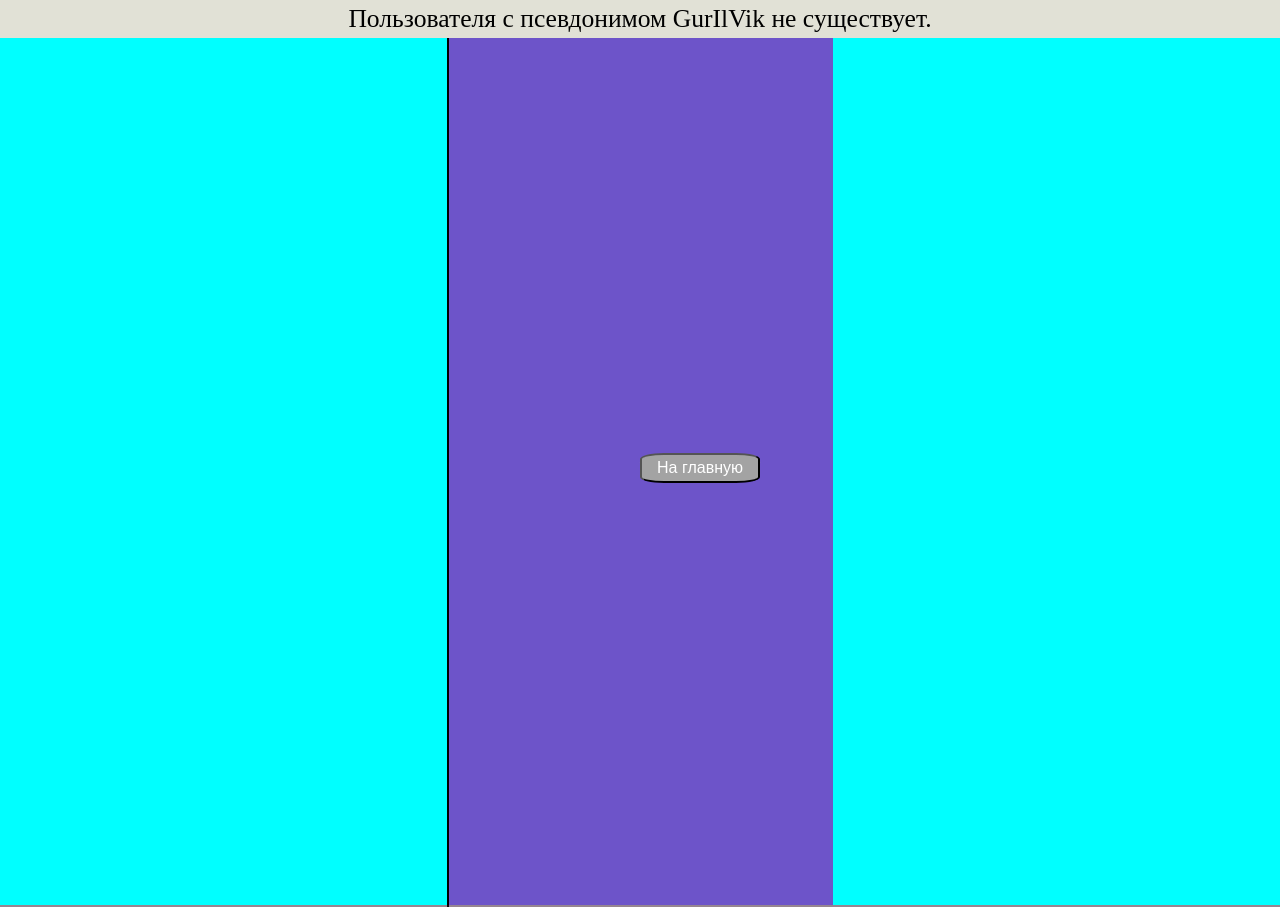
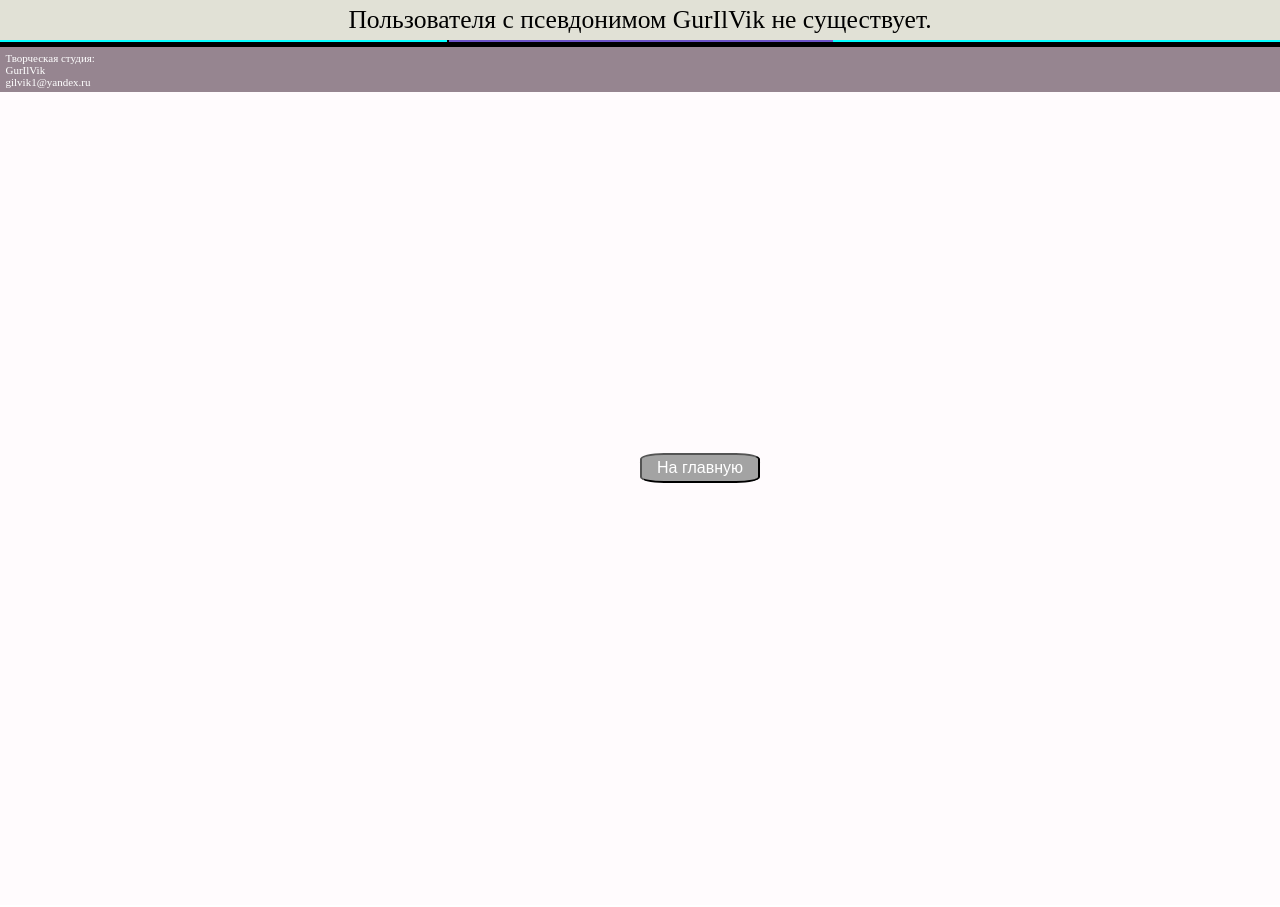
Before and after one commit to GurIlVik/web, a Django app: a page that uses collector/personalpage/templates/personalpage/base.html in a window 1280 px wide. After the commit the page ends 483 px from the top, so only its background shows below. Run offline with Django 4.2, Linux system fonts and the light colour scheme.

Commit message:
исправлена фиксация подвала

```diff
--- a/collector/static/personalpage/base.css
+++ b/collector/static/personalpage/base.css
@@ -4,12 +4,12 @@
   }
   html,
   body {
-    height: 100%;
+    height: 300px;
+    min-height: 100%;
   }
 
 
 body {
-    height: 100%;
     width: auto;
     background: #fff7fc79;
     padding: 0px;
@@ -17,6 +17,7 @@ body {
     display: flex;
     flex-direction: column;
     align-items: center;
+    /* justify-content: center; */
 }
 
 /* отображение меню */
@@ -45,7 +46,10 @@ header {
 /* ОТОБРАЖЕНИЕ ОСНОВНОЙ ЧАСТИ */
 #global {
     width: 100%;
-    height: 100%;
+    height: auto;
+    /* height: 1000px; */
+    /* min-height: 100%;
+    max-height: 98%; */
     top: 40px;
     display: flex;
     background-color: aqua;
@@ -66,12 +70,15 @@ header {
     justify-content: flex-start;
 }
 
+
+/* ОТОбражение подвала */
 footer {
     color: white;
     background: #23041979;
+    border-top: 5px solid black;
     height: 45px;
     width: 100%;
-    position: absolute;
+    /* position: absolute; */
     bottom: -45px;
     display: flex;
     flex-direction: row;
@@ -245,6 +252,11 @@ footer {
 .or_editorial_office7 {
     display: none;
 }
+
+/* ОТРАЖЕНИЕ УЖЕ ОПУБЛИКОВАННЫХ СТАТЕЙ */
+
+
+
 
 
 /* ОТРАЖЕНИЕ для новой статьи */
```
